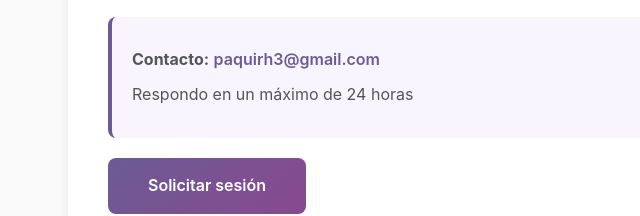
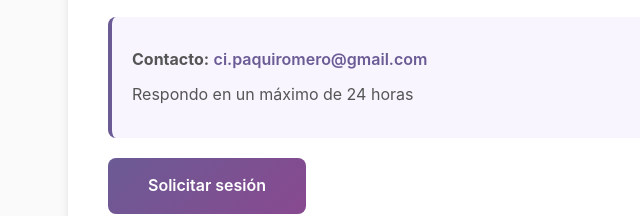
Before and after one commit to Paqui3/Paqui-Negocio, a plain HTML site: page index.html in a window 1280 px wide. Shown: the part 1952-2168 px from the top of the page, 192-832 px from the left. Drawn offline with Linux system fonts and the light colour scheme.

Commit message:
Cambiar email a ci.paquiromero@gmail.com

```diff
--- a/index.html
+++ b/index.html
@@ -319,11 +319,11 @@
             <p>Si sientes que puedo acompañarte, me encantaría conectar contigo.</p>
 
             <div class="contact-info">
-                <p><strong>Contacto:</strong> <a href="mailto:paquirh3@gmail.com">paquirh3@gmail.com</a></p>
+                <p><strong>Contacto:</strong> <a href="mailto:ci.paquiromero@gmail.com">ci.paquiromero@gmail.com</a></p>
                 <p>Respondo en un máximo de 24 horas</p>
             </div>
 
-            <a href="mailto:paquirh3@gmail.com?subject=Solicito%20una%20sesión%20de%20Compassionate%20Inquiry" class="cta-button">
+            <a href="mailto:ci.paquiromero@gmail.com?subject=Solicito%20una%20sesión%20de%20Compassionate%20Inquiry" class="cta-button">
                 Solicitar sesión
             </a>
         </section>
```
